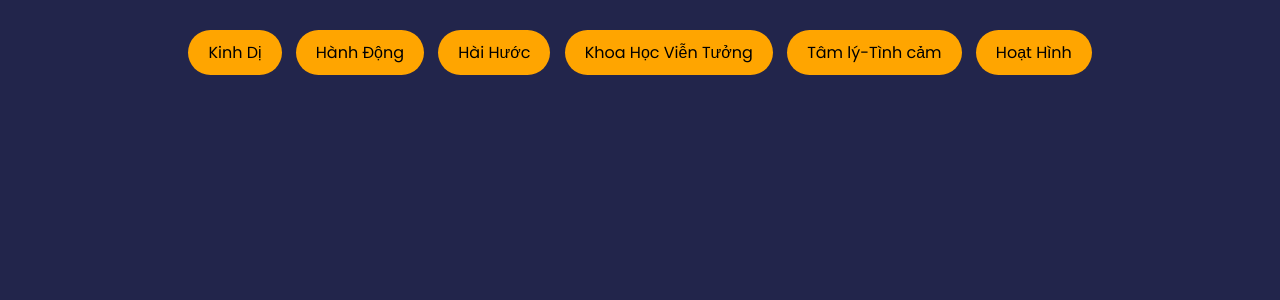
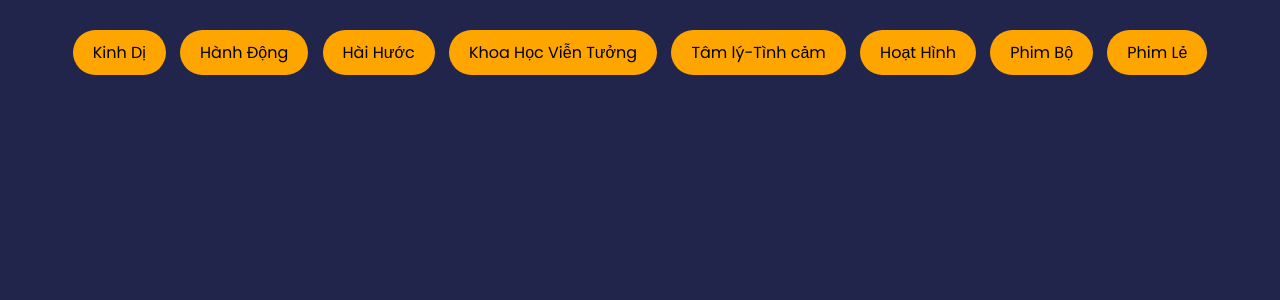
Before and after one commit to dondeptrai/webphim, a PHP site: page /index.php?pid=1003 in a window 1280 px wide. Shown: the part 99-399 px from the top of the page. Run offline with PHP 8.4, Linux system fonts and the light colour scheme; data comes from the database, SQL or seed files in the repository; some libraries are stand-ins or nearby versions.

Commit message:
Update theloai.php

```diff
--- a/view/theloai.php
+++ b/view/theloai.php
@@ -18,3 +18,10 @@
 <?php
     }
 ?>
+<div class="tag">
+    <a href="index.php?pid=1002">Phim Bộ</a>
+</div>
+
+<div class="tag">
+    <a href="index.php?pid=1002">Phim Lẻ</a>
+</div>
```
